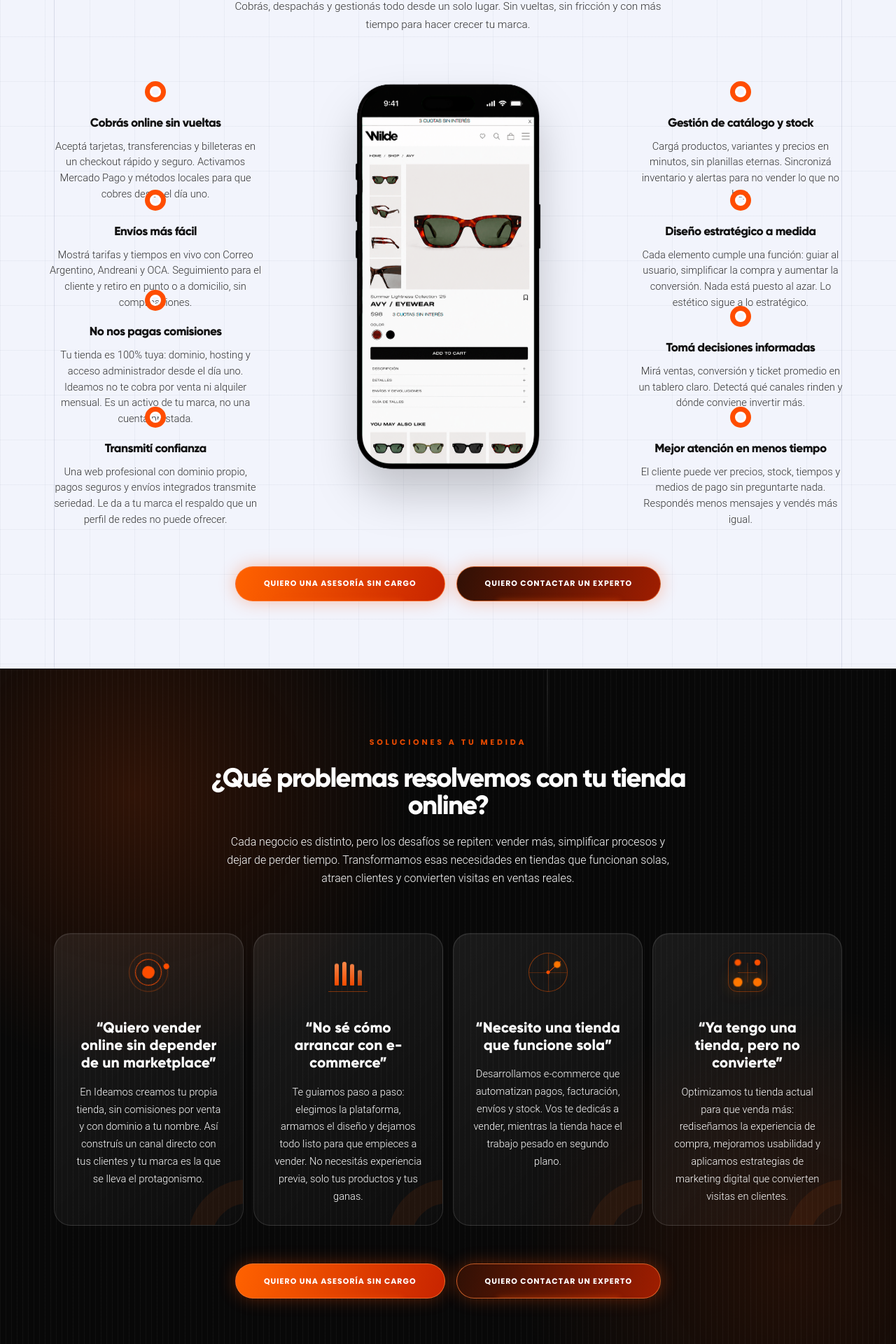
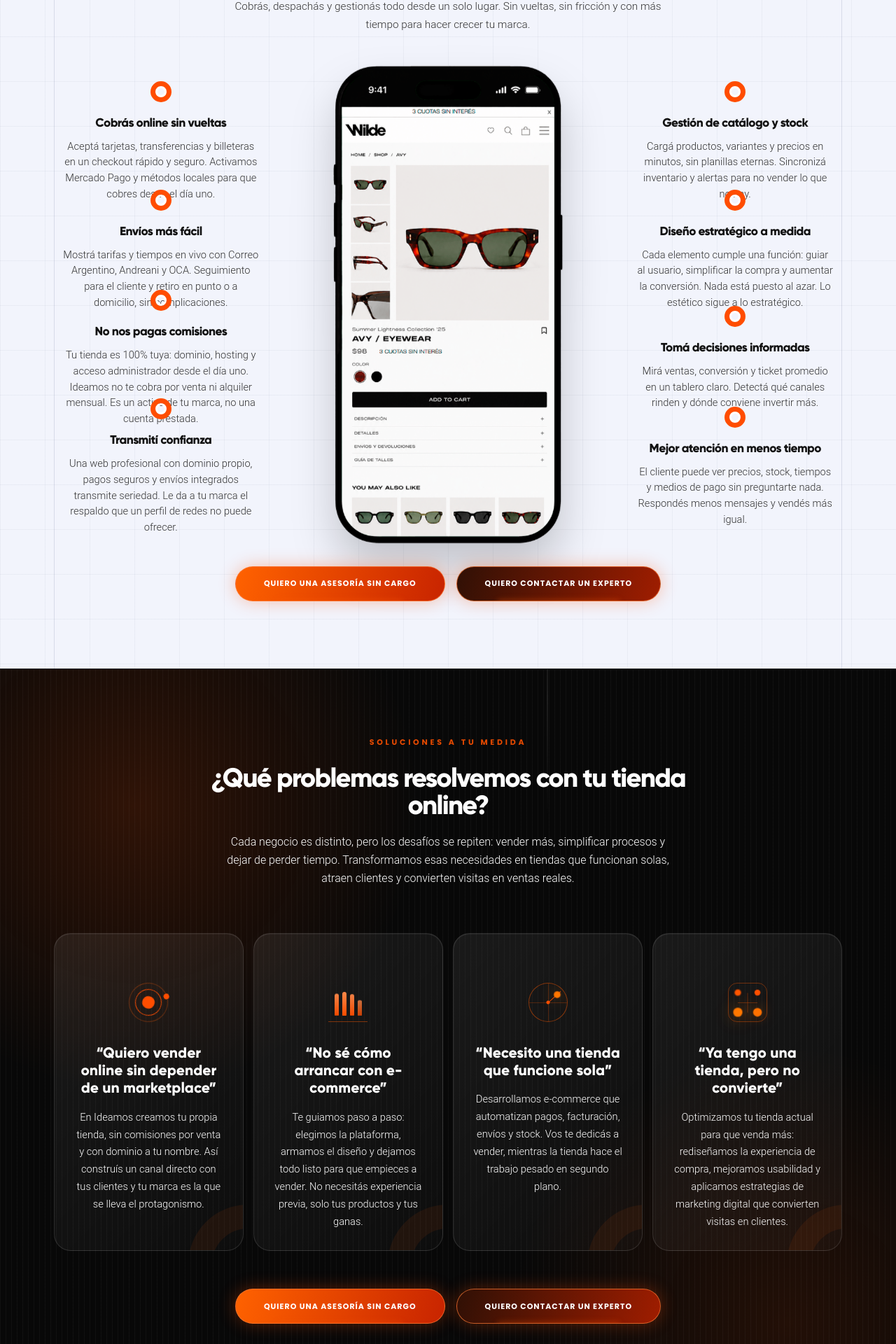
Before and after one commit to ideamosestudio/ideamosdemo, a Next.js app: page /tiendas-online in a window 1280 px wide. Shown: the part 1900-3820 px from the top of the page at 70% size. Built offline with nearby package versions, Linux system fonts and the light colour scheme.

Commit message:
Alinea modulos internos con la composicion de la home

```diff
--- a/app/desktop-layout-request-2026-08-31.css
+++ b/app/desktop-layout-request-2026-08-31.css
@@ -2,17 +2,17 @@
 @media (min-width:1101px){
   /* Diseño web: módulo de problemas contenido y alineado con el patrón de la Home. */
   #site-root .internal-page .design-problems-layout{
-    width:min(1320px,86vw)!important;
+    width:min(1405px,86vw)!important;
     max-width:none!important;
-    grid-template-columns:minmax(0,1fr) minmax(300px,430px)!important;
-    gap:clamp(54px,5vw,92px)!important;
+    grid-template-columns:minmax(0,1fr) minmax(300px,522px)!important;
+    gap:clamp(90px,7.55vw,145px)!important;
     align-items:stretch!important;
   }
 
   #site-root .internal-page .design-problems-list{
     display:grid!important;
     grid-template-rows:repeat(4,minmax(0,1fr));
-    height:clamp(610px,42vw,760px)!important;
+    height:clamp(680px,44vw,840px)!important;
   }
 
   #site-root .internal-page .design-problems-list article{
@@ -27,9 +27,9 @@
 
   #site-root .internal-page .design-phone-video{
     width:100%!important;
-    height:clamp(500px,32vw,590px)!important;
+    height:clamp(680px,44vw,840px)!important;
     min-height:0!important;
-    margin-top:38px!important;
+    margin-top:0!important;
     align-self:start!important;
     justify-content:flex-end!important;
   }
@@ -52,6 +52,18 @@
   #site-root .shops-page .shops-problems .service-benefits-grid article{
     min-height:clamp(330px,25vw,410px)!important;
     padding:clamp(26px,2.2vw,40px)!important;
+  }
+
+  #site-root .internal-page .service-benefits .benefit-motion{
+    top:70px!important;
+  }
+
+  #site-root .internal-page .service-benefits .service-benefits-grid h3{
+    margin-top:130px!important;
+  }
+
+  #site-root .internal-page .service-section.service-benefits{
+    padding-bottom:150px!important;
   }
 
   /* Tienda online: saltos de texto, sello de clientes y mockup contra los bullets. */
@@ -87,10 +99,12 @@
   }
 
   #site-root .shops-page .shops-advantages-layout{
+    width:min(1354px,86vw)!important;
     grid-template-columns:minmax(0,1fr) minmax(300px,430px) minmax(0,1fr)!important;
-    gap:clamp(46px,4vw,76px)!important;
+    justify-content:center!important;
+    gap:clamp(54px,4.3vw,82px)!important;
     align-items:stretch!important;
-    max-width:1400px!important;
+    max-width:none!important;
   }
 
   #site-root .shops-page .shops-feature-column{
@@ -118,9 +132,9 @@
 
   #site-root .shops-page .shops-phone{
     width:100%!important;
-    height:clamp(500px,32vw,590px)!important;
+    height:clamp(620px,42vw,760px)!important;
     aspect-ratio:auto!important;
-    margin-top:20px!important;
+    margin-top:0!important;
     align-self:start;
   }
 
@@ -130,6 +144,76 @@
   #site-root .marketing-page .md-growth{padding-bottom:50px!important}
   #site-root .marketing-page .md-web-design{padding-top:50px!important}
   #site-root .marketing-page .md-growth>header{margin-bottom:72px!important}
+
+  /* Los cuatro módulos texto + mockup replican la grilla aprobada de la Home. */
+  #site-root .marketing-page :is(
+    .md-growth>.md-split,
+    .md-web-design>.md-split,
+    .md-positioning>.md-split
+  ){
+    width:min(1675px,88vw)!important;
+    max-width:none!important;
+    grid-template-columns:minmax(0,600px) minmax(0,700px)!important;
+    justify-content:space-between!important;
+    gap:0!important;
+    align-items:center!important;
+    margin-right:auto!important;
+    margin-left:auto!important;
+    min-height:0!important;
+  }
+
+  #site-root .marketing-page .md-social{
+    width:min(1675px,88vw)!important;
+    max-width:none!important;
+    grid-template-columns:minmax(0,600px) minmax(0,700px)!important;
+    justify-content:space-between!important;
+    gap:0!important;
+    align-items:center!important;
+    margin-right:auto!important;
+    margin-left:auto!important;
+    padding-right:0!important;
+    padding-left:0!important;
+    min-height:0!important;
+  }
+
+  #site-root .marketing-page :is(
+    .md-growth>.md-split,
+    .md-web-design>.md-split,
+    .md-positioning>.md-split,
+    .md-social
+  ) .md-copy{
+    width:100%!important;
+    max-width:600px!important;
+    justify-self:start!important;
+  }
+
+  #site-root .marketing-page :is(
+    .md-growth>.md-split,
+    .md-web-design>.md-split,
+    .md-positioning>.md-split,
+    .md-social
+  )>.md-device{
+    width:700px!important;
+    max-width:100%!important;
+    height:auto!important;
+    min-height:0!important;
+    aspect-ratio:700/531!important;
+    justify-self:end!important;
+  }
+
+  #site-root .marketing-page :is(
+    .md-growth>.md-split,
+    .md-web-design>.md-split,
+    .md-positioning>.md-split,
+    .md-social
+  )>.md-device :is(img,video){
+    width:100%!important;
+    max-width:none!important;
+    height:100%!important;
+    max-height:none!important;
+    object-fit:contain!important;
+    box-shadow:none!important;
+  }
 
   #site-root .marketing-page .md-ecommerce-lead{
     width:min(980px,70vw)!important;
```
